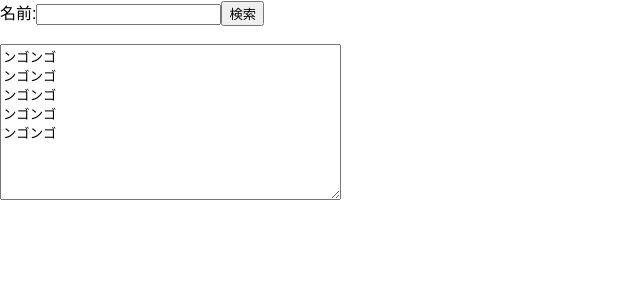
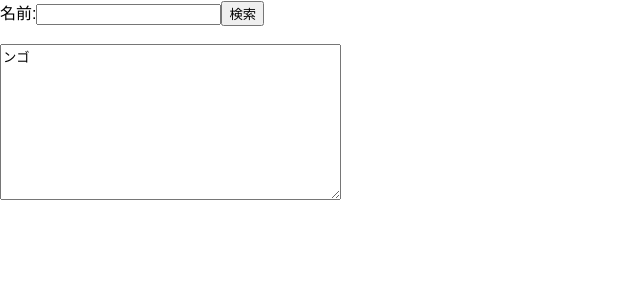
Before and after one commit to atsuo1203/AnimalSearch, a React app: page / in a window 1280 px wide. Shown: the top 300 px of the page, without its empty margins (0-640 px from the left). Built offline with nearby package versions, Linux system fonts and the light colour scheme.

Commit message:
親コンポーネントから子コンポーネントに一応送れてる

```diff
--- a/src/App.js
+++ b/src/App.js
@@ -9,7 +9,6 @@ class App extends Component {
     return (
       <dev>
         <SearchForm/>
-        <SearchResult/>
       </dev>
     );
   }
--- a/src/SearchForm.js
+++ b/src/SearchForm.js
@@ -1,5 +1,7 @@
 import React, {Component} from 'react';
 import axios from 'axios'
+import SearchResult from './SearchResult';
+
 // import './SearchForm.css';
 
 class SearchForm extends Component {
@@ -22,12 +24,12 @@ class SearchForm extends Component {
     console.log(response);
   }
 
-  handleChangeName(event) {
+  handleChangeName(event)  {
     this.setState({name: event.target.value});
   }
 
   handleSubmit(event) {
-    this.addDeta();
+    // this.addDeta();
     this.setState({name: ''});
     event.preventDefault();
   }
@@ -42,6 +44,7 @@ class SearchForm extends Component {
         <input type="submit" value="検索" />
         <br/>
         <br/>
+        <SearchResult resultText="ンゴ"/>
       </form>
     );
   }
--- a/src/SearchResult.js
+++ b/src/SearchResult.js
@@ -3,13 +3,12 @@ import React, {Component} from 'react';
 class SearchResult extends Component {
   constructor(props) {
     super(props);
-    this.state = {resultText: 'ンゴンゴ\nンゴンゴ\nンゴンゴ\nンゴンゴ\nンゴンゴ'};
   }
 
   render() {
     return (
-      <textarea name="textField" rows="10" cols="40" readonly="readonly">
-        {this.state.resultText}
+      <textarea name="textField" rows="10" cols="40" readOnly={"readonly"}>
+        {this.props.resultText}
       </textarea>
     );
   }
```
